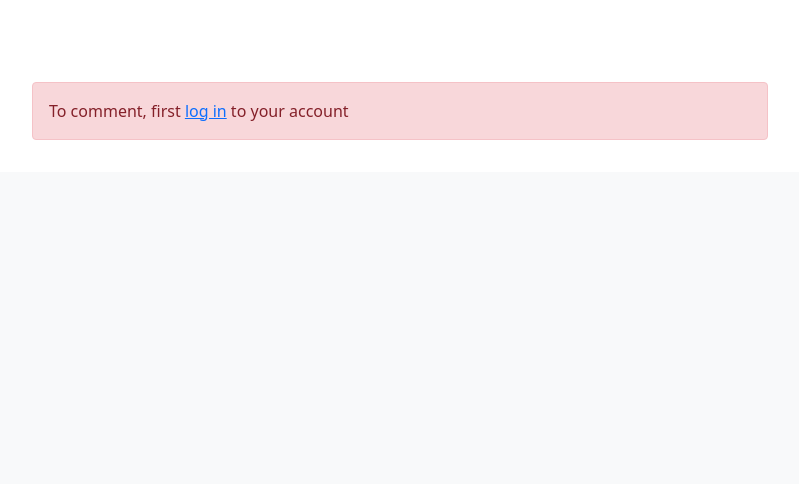
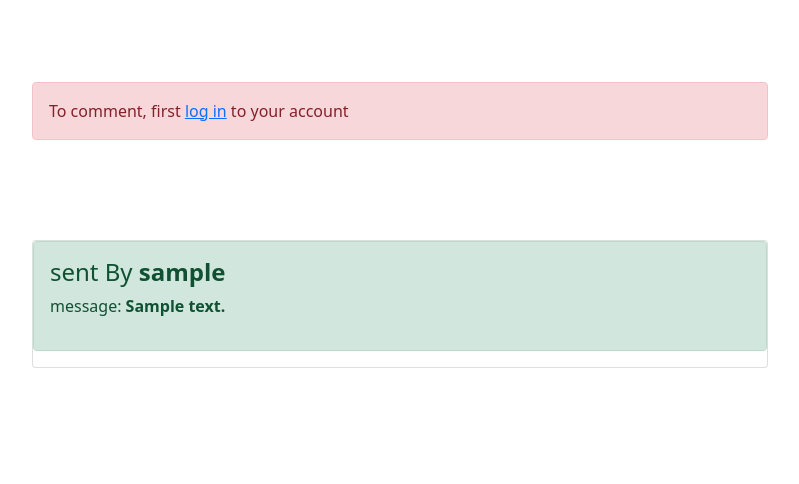
Before and after one commit to Reiderade/Blog-App, a Django app: a page that uses templates/blog_detail.html in a window 1280 px wide. Shown: the part 835-1319 px from the top of the page, without its empty margins (50-849 px from the left). Before the commit the page ends 975 px from the top, so only its background shows below. Run offline with Django 3.2, Linux system fonts and the light colour scheme; tables that the repository leaves empty hold one stand-in row (values such as "Sample post"); grey boxes marked "Sample" are stand-in pictures; some libraries are stand-ins or nearby versions.

Commit message:
show post comments

```diff
--- a/templates/blog_detail.html
+++ b/templates/blog_detail.html
@@ -34,4 +34,15 @@
   </div>
 {% endif %}
 
+<div class="card">
+  {% for comment in post.comments.all %}
+  <div class="alert alert-success">
+    <h4>sent By <strong>{{ comment.sender.get_username }}</strong></h4>
+    <p>message: <strong>{{ comment.message }}</strong></p>
+  </div>
+  {% empty %}
+    <div class="alert alert-danger">There is no comment</div>
+  {% endfor %}
+</div>
+
 {% endblock %}
```
